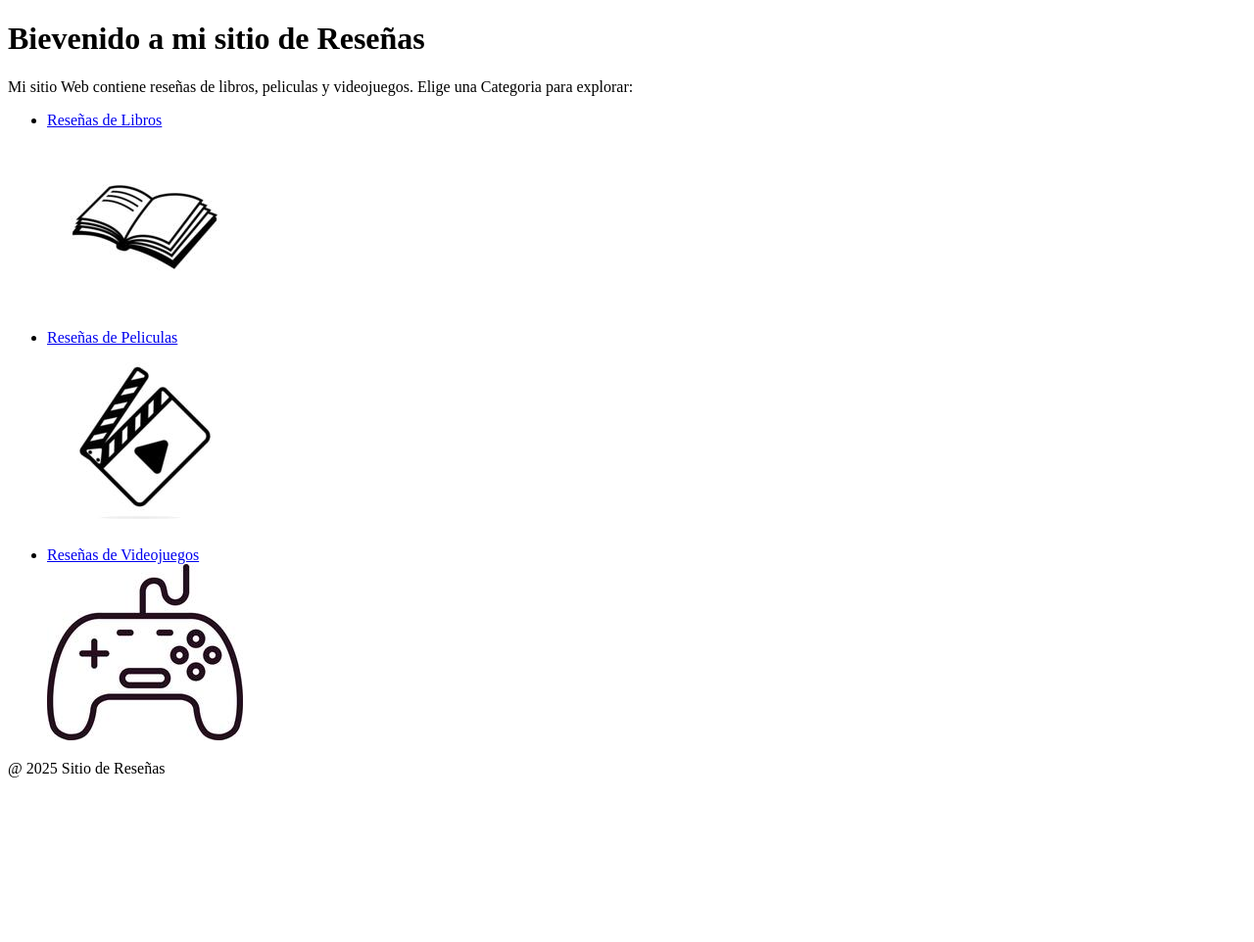
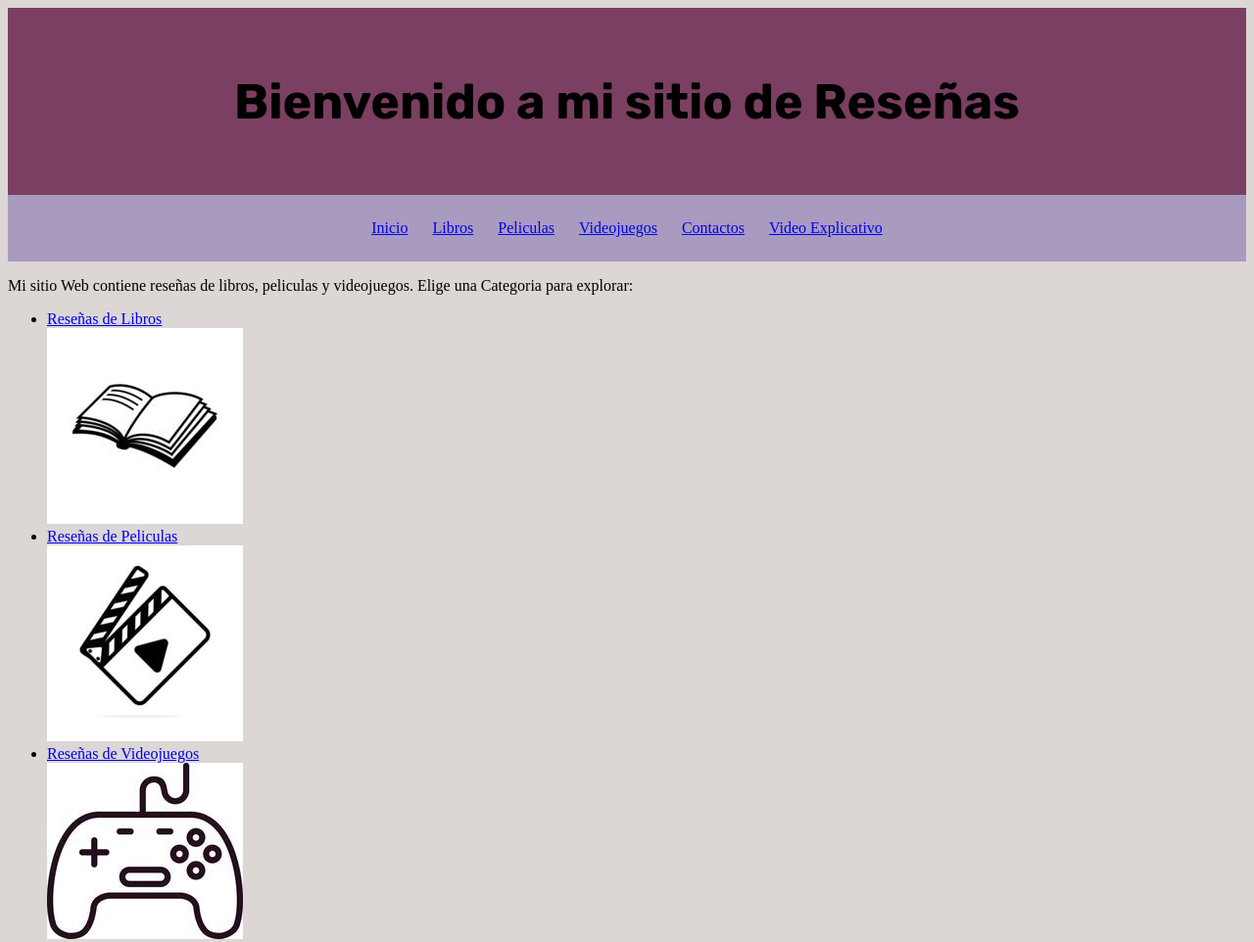
Before and after one commit to BryAlexander/Tarea, a plain HTML site: page index.html in a window 1280 px wide. Shown: the top 962 px of the page at 98% size. Before the commit the page ends 810 px from the top, so only its background shows below. Drawn offline with Linux system fonts and the light colour scheme.

Commit message:
Modifique estilos

```diff
--- a/estilos.css
+++ b/estilos.css
@@ -0,0 +1,25 @@
+
+header{
+    font-family: "rubik", sans-serif;
+    text-align: center;
+    font-size: 25px;
+    background-color:#7b3f61;
+    padding: 2rem;
+
+}
+.menu{
+    background-color: #a99bbf;
+    padding: 25px;
+    display: flex;
+    justify-content: center;
+    gap: 25px;
+    text-decoration: none;
+    transition: color 0.3s
+
+}
+.menu a:hover{
+    color:black;
+}
+body{
+    background-color: #dcd6d5;
+}
--- a/index.html
+++ b/index.html
@@ -3,16 +3,27 @@
 <head>
     <meta charset="UTF-8">
     <meta name="viewport" content="width=device-width, initial-scale=1.0">
+    <link rel="stylesheet" href="estilos.css">
+    <link rel="preconnect" href="https://fonts.googleapis.com">
+    <link rel="preconnect" href="https://fonts.gstatic.com" crossorigin>
+    <link href="https://fonts.googleapis.com/css2?family=Rubik:ital,wght@0,300..900;1,300..900&display=swap" rel="stylesheet">
     <title>Página Principal</title>
 </head>
 <body>
     <header>
-       <h1>Bievenido a mi sitio de Reseñas</h1>
+       <h1>Bienvenido a mi sitio de Reseñas</h1>
     </header>
+    <nav class="menu">
+        <a href="index.html">Inicio</a>
+        <a href="libros.html">Libros</a>
+        <a href="peliculas.html">Peliculas</a>
+        <a href="videojuegos.html">Videojuegos</a>
+        <a href="#contactos">Contactos</a>
+        <a href="#video">Video Explicativo</a>
+    </nav>
 
     <section>
         <p>Mi sitio Web contiene reseñas de libros, peliculas y videojuegos. Elige una Categoria para explorar:</p>
-
        <nav>
         <ul>
          <li>
```
